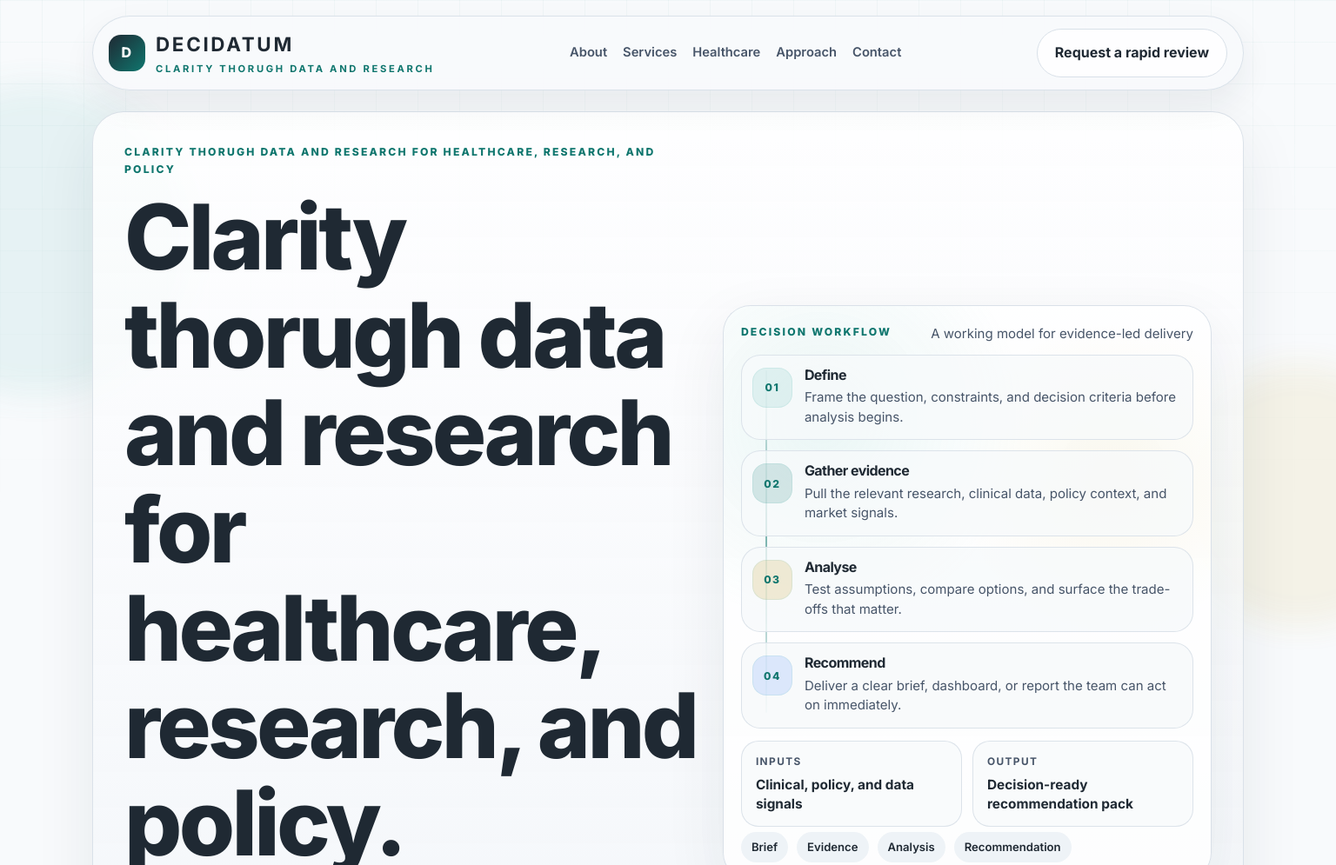
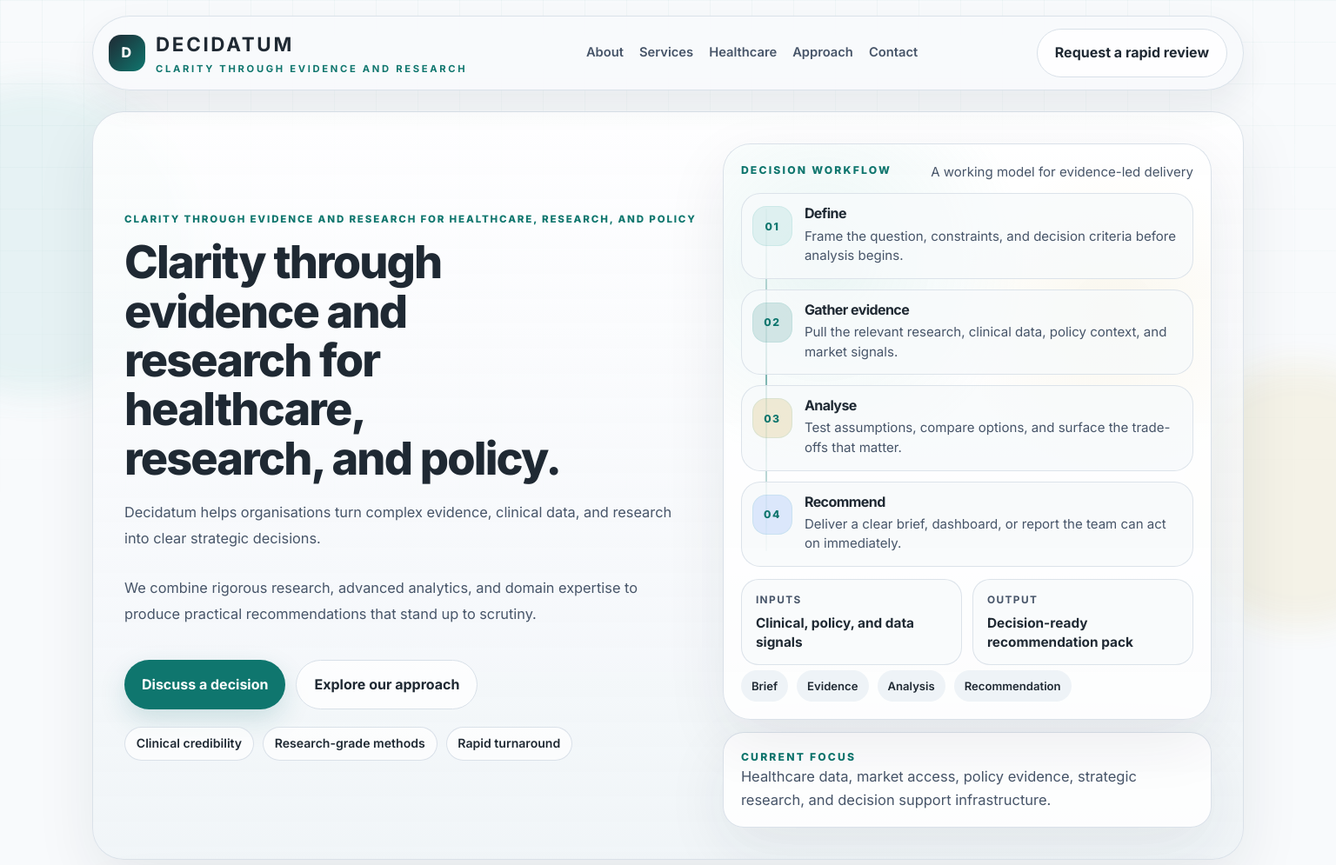
Before and after one commit to ploginovic/decidatum, a plain HTML site: page index.html in a window 1536 px wide. Shown: the top 995 px of the page at 87% size. Drawn offline with Linux system fonts and the light colour scheme.

Commit message:
changed font and typos

```diff
--- a/index.html
+++ b/index.html
@@ -5,10 +5,10 @@
     <meta name="viewport" content="width=device-width, initial-scale=1.0" />
     <meta
       name="description"
-      content="Decidatum is clarity thorugh data and research for healthcare, research, and policy."
+      content="Decidatum delivers clarity through evidence and research for healthcare, research, and policy."
     />
     <meta name="theme-color" content="#F8FAFC" />
-    <title>Decidatum | Clarity thorugh Data and Research Consultancy</title>
+    <title>Decidatum | Clarity Through Evidence and Research</title>
     <link rel="preconnect" href="https://fonts.googleapis.com" />
     <link rel="preconnect" href="https://fonts.gstatic.com" crossorigin />
     <link
@@ -28,7 +28,7 @@
           <span class="brand-mark">D</span>
           <span class="brand-copy">
             <span class="brand-wordmark">DECIDATUM</span>
-            <span class="brand-tagline">CLARITY THORUGH DATA AND RESEARCH</span>
+            <span class="brand-tagline">CLARITY THROUGH EVIDENCE AND RESEARCH</span>
           </span>
         </a>
 
@@ -46,8 +46,8 @@
       <main id="home">
         <section class="hero section panel reveal">
           <div class="hero-copy">
-            <p class="eyebrow">Clarity thorugh data and research for healthcare, research, and policy</p>
-            <h1>Clarity thorugh data and research for healthcare, research, and policy.</h1>
+            <p class="eyebrow">Clarity through evidence and research for healthcare, research, and policy</p>
+            <h1>Clarity through evidence and research for healthcare, research, and policy.</h1>
             <p class="lede">
               Decidatum helps organisations turn complex evidence, clinical data, and research into
               clear strategic decisions.
@@ -383,10 +383,10 @@
             <span class="brand-mark">D</span>
             <span class="brand-copy">
               <span class="brand-wordmark">DECIDATUM</span>
-              <span class="brand-tagline">CLARITY THORUGH DATA AND RESEARCH</span>
+              <span class="brand-tagline">CLARITY THROUGH EVIDENCE AND RESEARCH</span>
             </span>
           </div>
-          <p>Clarity thorugh data and research for healthcare, research, and policy.</p>
+          <p>Clarity through evidence and research for healthcare, research, and policy.</p>
         </div>
 
         <div class="footer-links">
--- a/styles.css
+++ b/styles.css
@@ -354,6 +354,23 @@
   gap: 14px;
   align-content: start;
   min-width: 0;
+}
+
+@media (min-width: 1400px) {
+  .hero h1 {
+    font-size: clamp(2.8rem, 3.4vw, 4.65rem);
+    max-width: 14ch;
+  }
+
+  .hero .eyebrow {
+    font-size: 0.72rem;
+    letter-spacing: 0.16em;
+  }
+
+  .hero .lede,
+  .hero .lede-secondary {
+    font-size: 1.02rem;
+  }
 }
 
 .diagram-card,
```
Also changed, not shown: about.html (+4 -4 lines).
